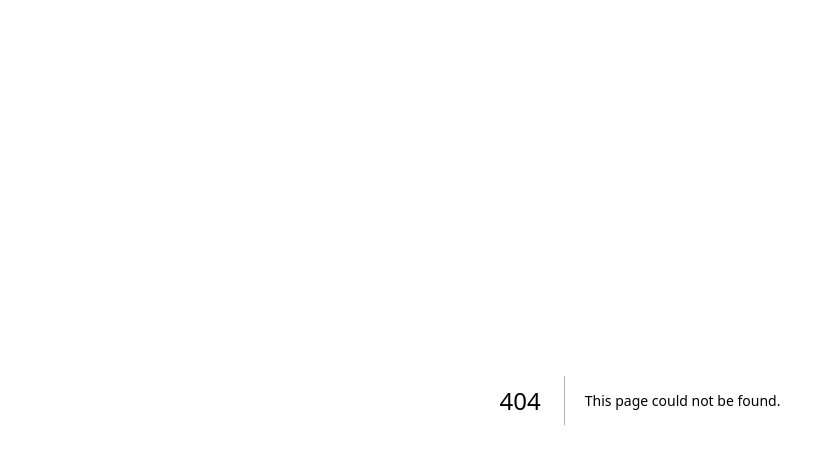
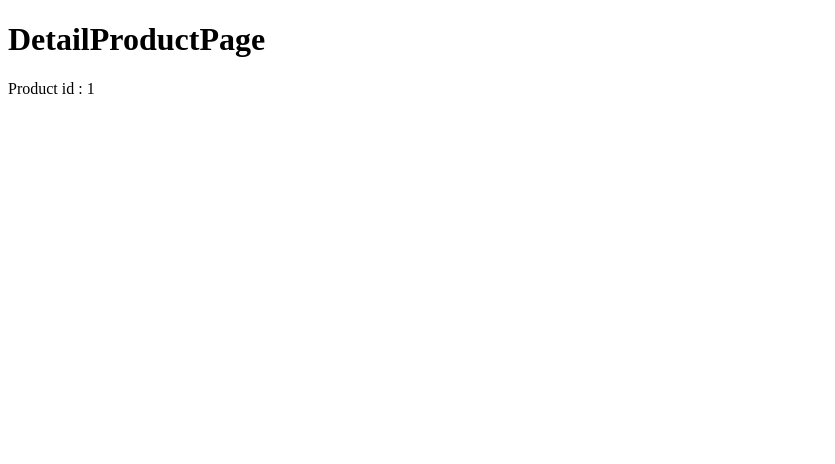
Before and after one commit to ibnucholdun/learn-NextJs-pages-router, a Next.js app: page /product/1 in a window 1280 px wide. Before the commit this address had no page. Shown: the top 464 px of the page, without its empty margins (0-835 px from the left). Built offline with nearby package versions, Linux system fonts and the light colour scheme.

Commit message:
Create Dynamic Routing with hooks useRouter from next/router

```diff
--- /dev/null
+++ b/src/pages/product/[id].tsx
@@ -0,0 +1,18 @@
+import { useRouter } from "next/router";
+import React from "react";
+
+type Props = {};
+
+const DetailProductPage = (props: Props) => {
+  const { query } = useRouter();
+
+  return (
+    <div>
+      <h1>DetailProductPage</h1>
+      {/* untuk quernya mengikuti nama filenya */}
+      <p>Product id : {query.id}</p>
+    </div>
+  );
+};
+
+export default DetailProductPage;
```
Also changed, not shown: src/pages/product/index.tsx (added, +9 -0 lines).
